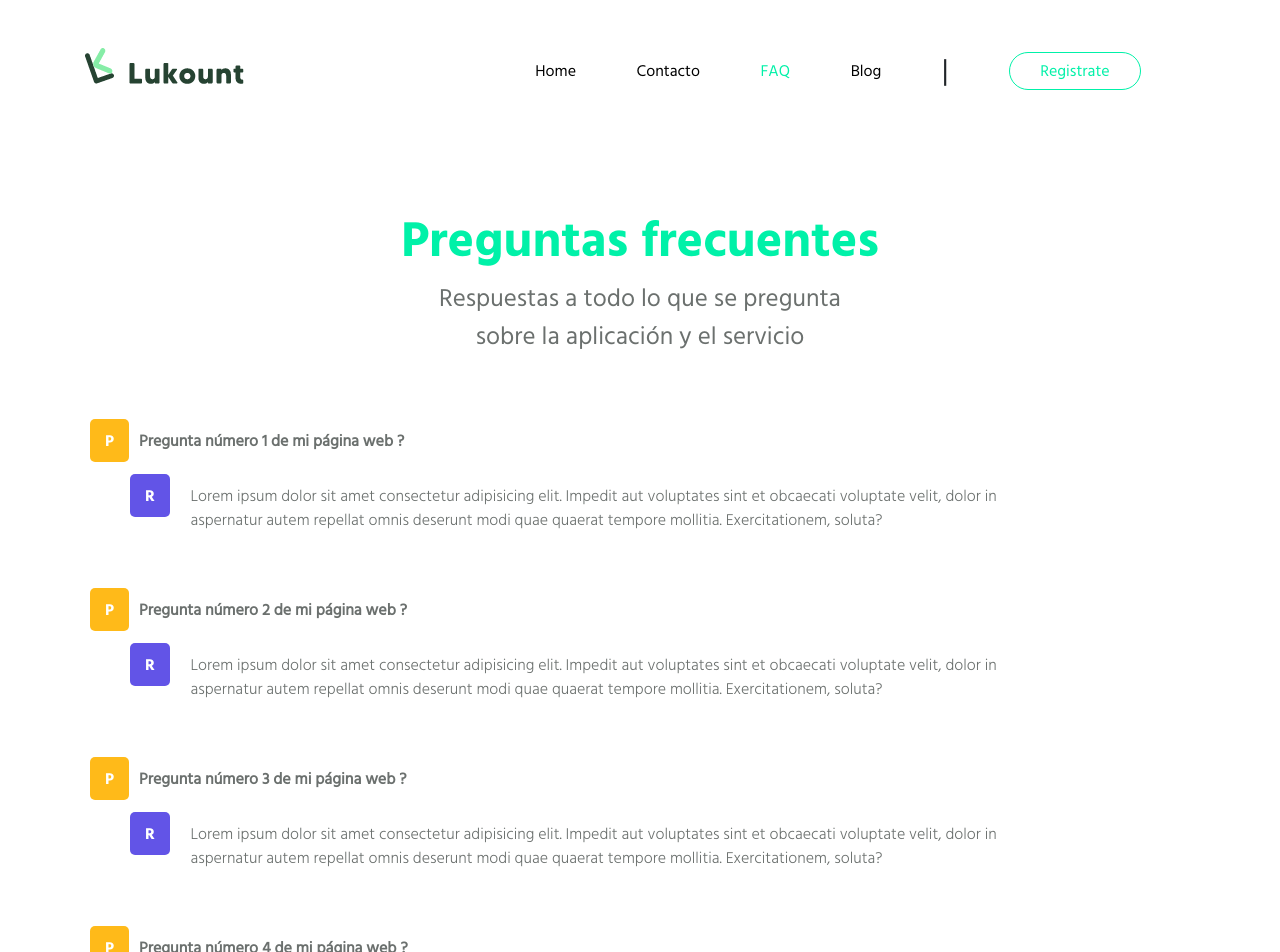
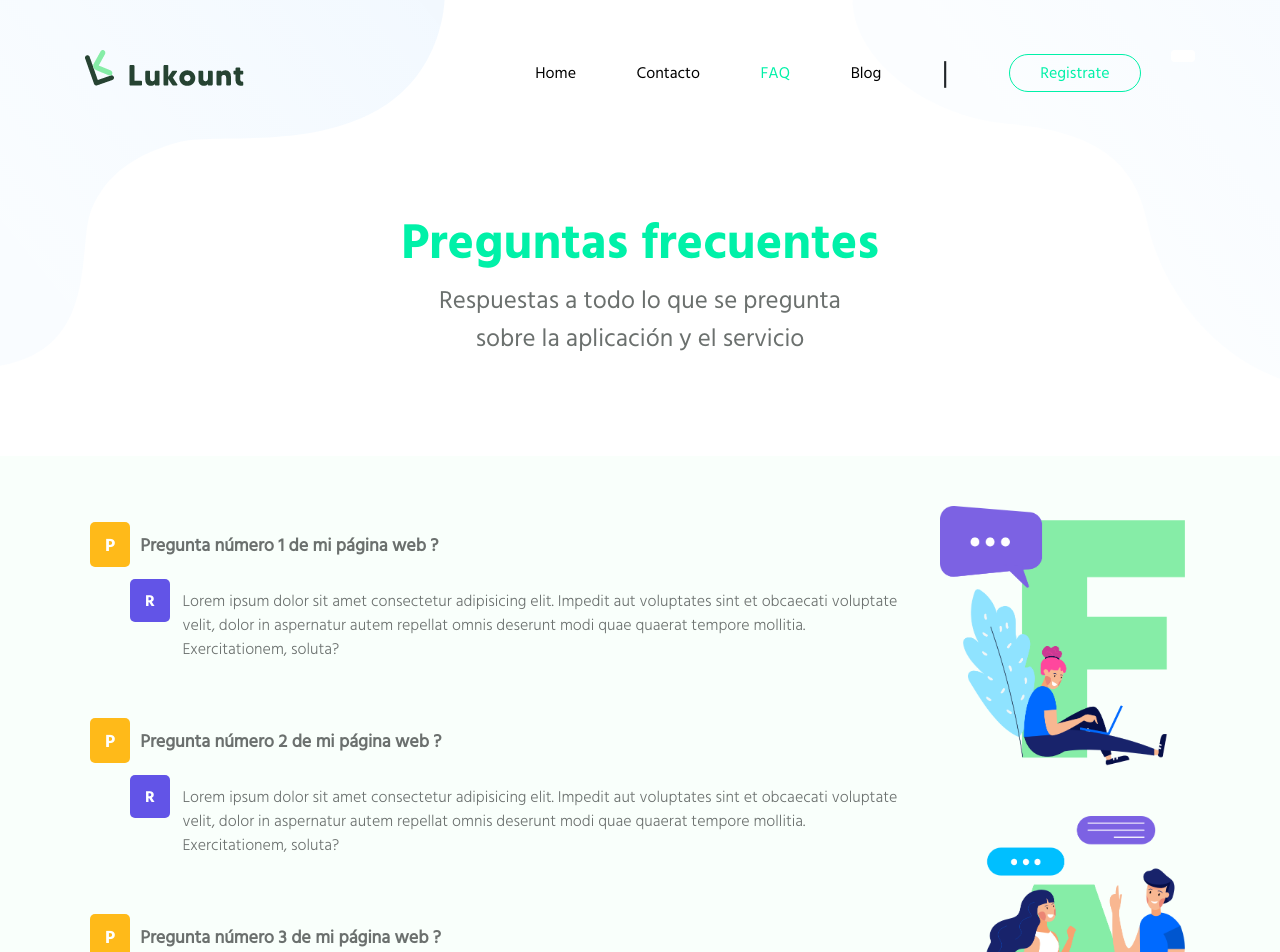
Before and after one commit to sesp13/Lukount, an Angular app: page /faq in a window 1280 px wide. Shown: the top 952 px of the page. Built offline with nearby package versions, Linux system fonts and the light colour scheme.

Commit message:
feat: página faq terminada

```diff
--- a/src/app/components/faq-container/faq-container.component.css
+++ b/src/app/components/faq-container/faq-container.component.css
@@ -1,24 +1,36 @@
 /* Contenedor faq */
 
-#faq-container{
+#faq-container {
   margin-bottom: 50px;
 }
 
-#faq-container .question p{
+#faq-container .question p {
   font-weight: bold;
   font-size: 16px;
+  margin-left: 35px;
 }
 
-@media(max-width:576px){
-    #faq-container .question p{
-        margin: 0 auto;
-        line-height: 30px;
-        width: 80%;
+@media(min-width:576px){
+    #faq-container .question p {
+      font-size: 18px;
     }
 }
 
-#faq-container .question  span,
-#faq-container .answer  span{
+@media(min-width:768px){
+    #faq-container .question p {
+      font-size: 20px;
+    }
+}
+
+@media (min-width: 992px) {
+  #faq-container .question p {
+    font-size: 18px;
+    margin-left: initial;
+  }
+}
+
+#faq-container .question .p-symbol,
+#faq-container .answer span {
   font-family: "Tommy-Bold";
   background-color: var(--yellow);
   border-radius: 5px;
@@ -30,31 +42,55 @@
   margin-left: 20px;
 }
 
-#faq-container .answer  span{
+@media (min-width: 992px) {
+  #faq-container .question .p-symbol {
+    display: initial !important;
+  }
+}
+
+#faq-container .answer span {
   margin-left: 0px;
   margin-right: 0px;
   background-color: var(--purple);
 }
 
-#faq-container .answer{
-    margin-left: 30px;
+#faq-container .answer {
   margin-top: 15px;
+  margin-left: 20px;
 }
 
-#faq-container .answer .col-xs-12{
+@media (min-width: 992px) {
+  #faq-container .answer {
+    margin-left: 30px;
+  }
+}
+
+#faq-container .answer .col-xs-12 {
   margin-bottom: 10px;
 }
 
-#faq-container .answer .col-1{
+#faq-container .answer .col-1 {
   margin-right: 0;
   padding-right: 0;
 }
 
-#faq-container .answer .col-11{
+#faq-container .answer .col-11 {
   margin-left: 0;
   padding-left: 0;
 }
 
-#faq-container .answer  p{
+#faq-container .answer p {
   font-family: "Tommy-Light";
 }
+
+@media (min-width: 992px) {
+  #faq-container .answer p {
+    margin-left: 15px;
+  }
+}
+
+@media (min-width: 1200px) {
+  #faq-container .answer p {
+    margin-left: initial;
+  }
+}
--- a/src/app/components/faq-container/faq-container.component.html
+++ b/src/app/components/faq-container/faq-container.component.html
@@ -1,11 +1,14 @@
 <div id="faq-container">
     <div class="row question">
+        <div class="col-12 d-lg-none mb-3">
+            <span class="p-symbol">P</span>
+        </div>
         <p>
-            <span>P</span>{{ question }}
+            <span class="d-none p-symbol">P</span> <span>{{ question }}</span>
         </p>
     </div>
     <div class="row answer">
-        <div class="col-xs-12 col-lg-1">
+        <div class="col-xs-12 col-lg-1 mb-3">
             <span>R</span>
         </div>
         <div class="col-11">
--- a/src/app/pages/faq/faq.component.css
+++ b/src/app/pages/faq/faq.component.css
@@ -1,48 +1,102 @@
+.main-img {
+  background-image: url(../../../assets/lukount/HOME/BG.png);
+  padding-top: 50px;
+  padding-bottom: 50px;
+}
+
 #main-banner {
   display: block;
   height: auto;
+  /* margin-bottom: 50px; */
+}
+
+@media (min-width: 992px) {
+  #main-banner {
     margin-bottom: 50px;
   }
+}
 
-#main-banner h1{
+#main-banner h1 {
   text-align: center;
   color: var(--light-green);
   font-size: 40px;
   margin-bottom: 10px;
 }
 
-@media(min-width: 576px){
-    #main-banner h1{
+@media (min-width: 576px) {
+  #main-banner h1 {
     font-size: 45px;
   }
 }
 
-@media(min-width: 768px){
-    #main-banner h1{
+@media (min-width: 768px) {
+  #main-banner h1 {
     font-size: 50px;
   }
 }
 
-#main-banner p{
+#main-banner p {
   text-align: center;
   font-size: 20px;
   display: block;
   margin: 0 auto;
 }
 
-@media(min-width: 576px){
-    #main-banner p{
-        width: 40%;
+@media (min-width: 768px) {
+  #main-banner p {
+    width: 70%;
     font-size: 25px;
   }
 }
 
+@media (min-width: 992px) {
+  #main-banner p {
+    width: 50%;
+  }
+}
+
+@media (min-width: 1200px) {
+  #main-banner p {
+    width: 40%;
+  }
+}
+
 /* banner faq */
-#faq-banner{
+.faq-container {
+  padding-top: 50px;
+  background-color: var(--light-green-bg);
+}
+
+#faq-banner {
   height: auto;
   margin-bottom: 50px;
 }
 
-#faq-grid{
+#faq-banner .faq-v img {
+  width: 100%;
+  margin-bottom: 50px;
+  padding-right: 10px;
+}
+
+#faq-banner .images .col-4 {
+  padding: 0;
+}
+
+#faq-banner .images img {
+  width: 100%;
+  height: 100%;
+}
+
+#faq-banner .images .f {
+  padding-top: 20%;
+}
+
+#faq-banner .images .q {
+  height: 125%;
+  position: absolute;
+  bottom: 0%;
+}
+
+#faq-grid {
   margin-top: 25px;
 }
--- a/src/app/pages/faq/faq.component.html
+++ b/src/app/pages/faq/faq.component.html
@@ -1,7 +1,6 @@
-<div class="container mt-5">
+<div class="main-img">
+    <div class="container">
         <app-header></app-header>
-</div>
-<div class="container">
         <section class="row" id="main-banner">
             <div class="col-12">
                 <h1>Preguntas frecuentes</h1>
@@ -10,16 +9,35 @@
                 </p>
             </div>
         </section>
+    </div>
+</div>
 
+<div class="faq-container">
+    <div class="container">
         <section id="faq-banner" class="row">
-        <div class="col-md-10" id="faq-grid">
+            <div class="col-lg-9" id="faq-grid">
                 <app-faq-container *ngFor="let item of questions" [question]="item.question" [answer]="item.answer">
                 </app-faq-container>
             </div>
-        <div class="col-sm-0 col-md-2">
-
+            <div class="d-none d-lg-block col-lg-3 faq-v">
+                <img src="../../../assets/lukount/FAQ/3.0x/f_icon.png" alt="F">
+                <img src="../../../assets/lukount/FAQ/3.0x/a_icon.png" alt="A">
+                <img src="../../../assets/lukount/FAQ/3.0x/q_icon.png" alt="Q">
+            </div>
+            <div class="col-12 d-lg-none mt-5">
+                <div class="row images">
+                    <div class="col-4">
+                        <img src="../../../assets/lukount/FAQ/f_icon.png" alt="F" class="f">
+                    </div>
+                    <div class="col-4">
+                        <img src="../../../assets/lukount/FAQ/a_icon.png" alt="A" class="a">
+                    </div>
+                    <div class="col-4">
+                        <img src="../../../assets/lukount/FAQ/q_icon.png" alt="Q" class="q">
+                    </div>
+                </div>
             </div>
         </section>
-
     </div>
     <app-contact-advisor></app-contact-advisor>
+</div>
--- a/src/styles.css
+++ b/src/styles.css
@@ -8,6 +8,7 @@
   --dark-gray: #6B706E;
   --yellow: #FFBA19;
   --purple: #6254E7;
+  --light-green-bg : #F9FFFB;
 }
 
 /*Orden según intensidad*/
```
Lines whose indentation alone changed are shown as unchanged.
